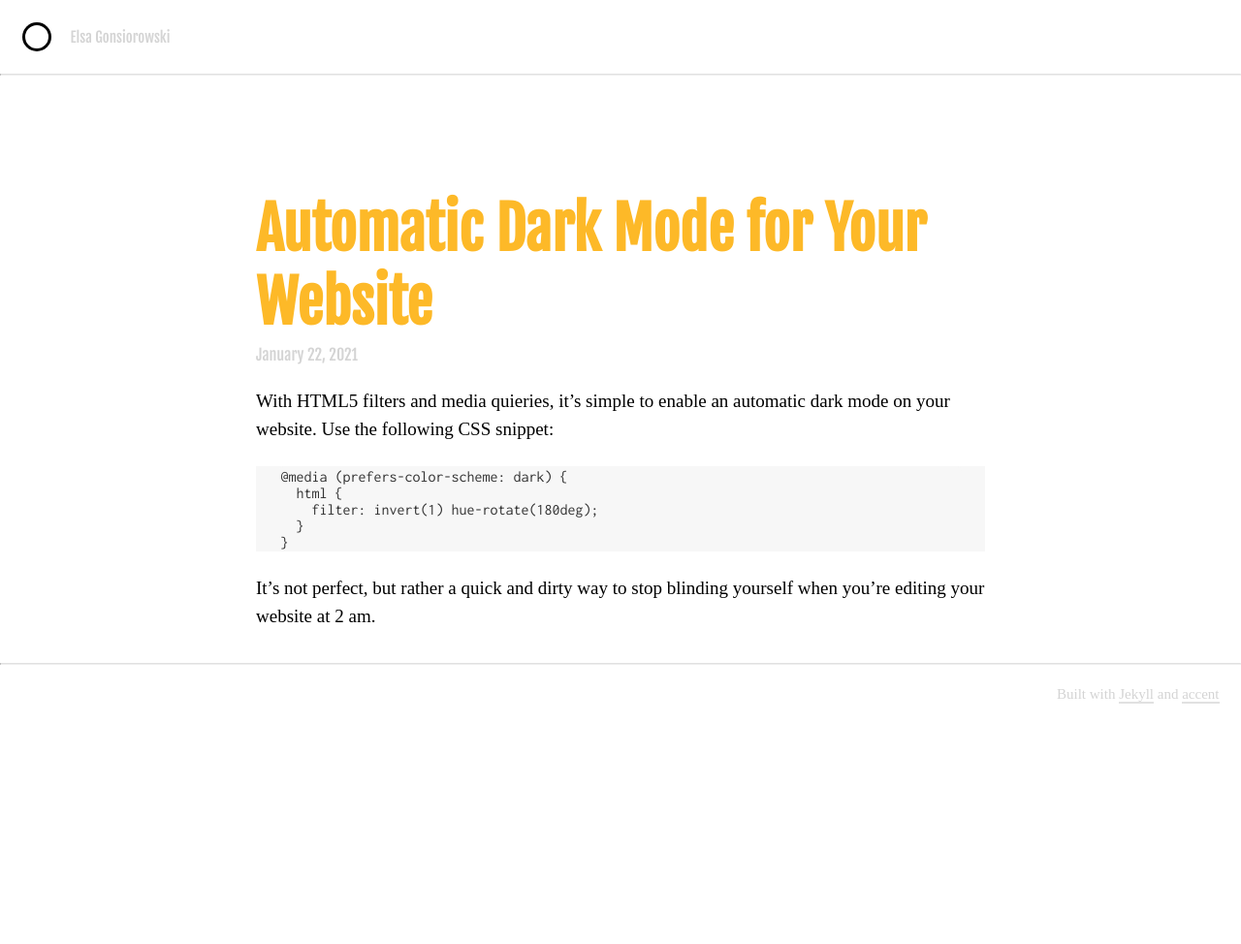
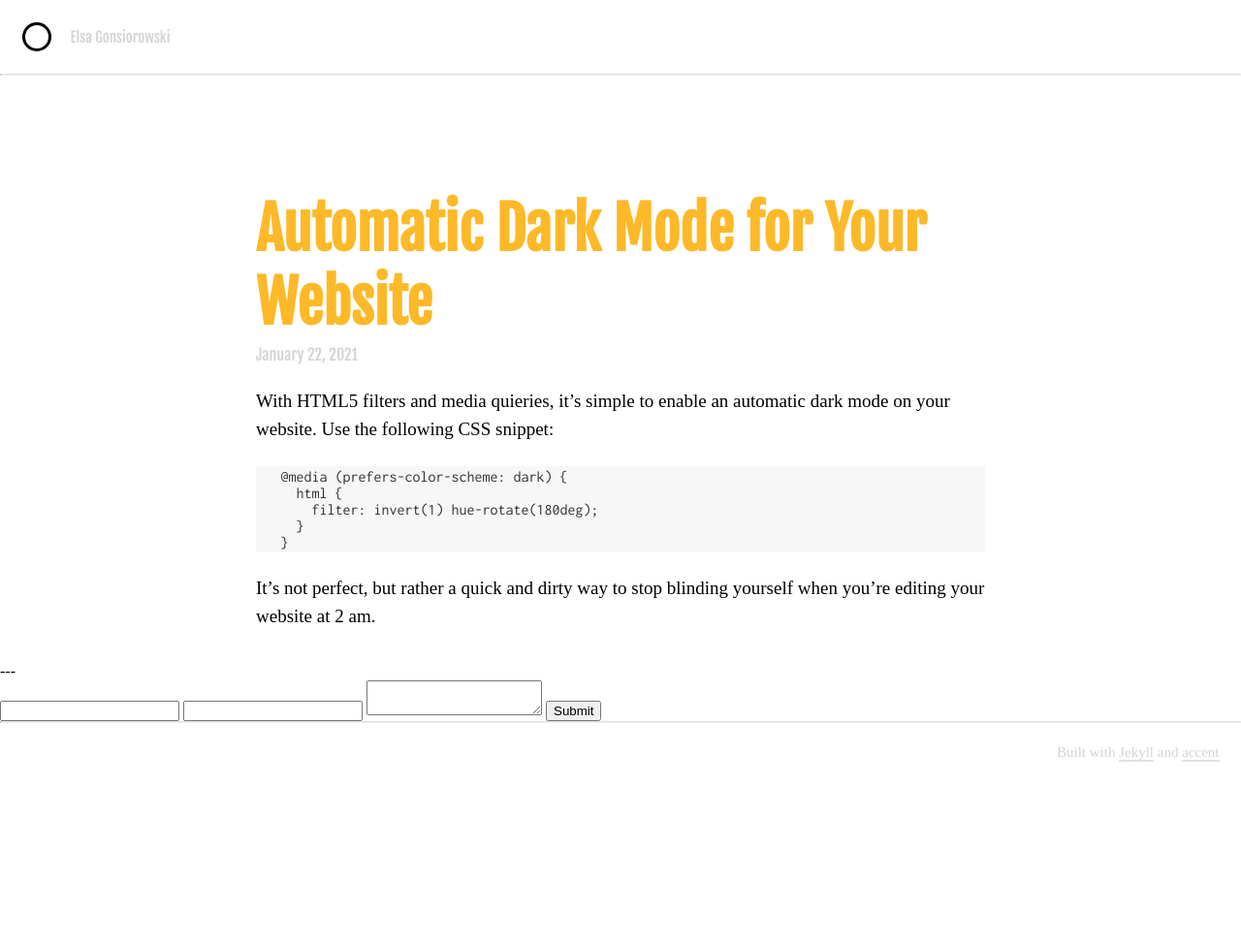
Before and after one commit to gonsie/gonsie.github.io, a Jekyll site: the page built from _posts/2021-01-22-auto-dark-mode.md, in a window 1280 px wide. Shown: the whole page at 97% size. Built offline with Jekyll 4.4.1, drawn with Linux system fonts in a browser that asks for light colours; some web fonts are replaced; before the commit the page ends 914 px from its top, so only the background shows below that.

Commit message:
comment form

```diff
--- /dev/null
+++ b/_includes/comment.html
@@ -0,0 +1,9 @@
+<div class="comment">
+  <form action="https://api.staticforms.xyz/submit" method="post">
+    <input type="hidden" name="accessKey" value="c387a536-915c-41dc-80fb-0c0cbd0378b3">
+    <input type="text" name="name">
+    <input type="text" name="email">
+    <textarea name="comment"></textarea>
+    <input type="submit" value="Submit" />
+  </form>
+</div>
--- a/_layouts/post.html
+++ b/_layouts/post.html
@@ -10,3 +10,5 @@ layout: default
   </div>
   {{ content }}
 </div>
+---
+{% include comment.html %}
```
